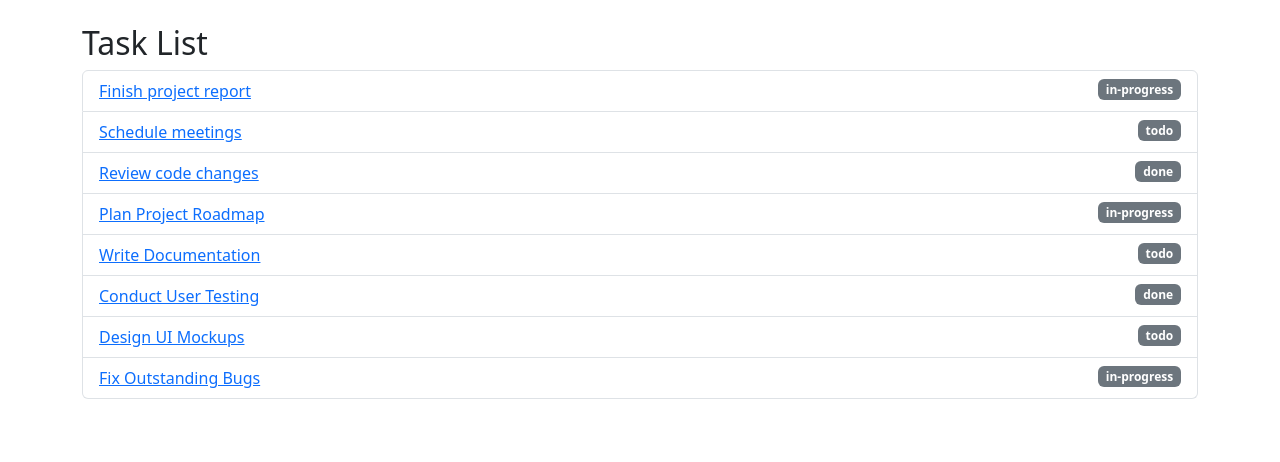
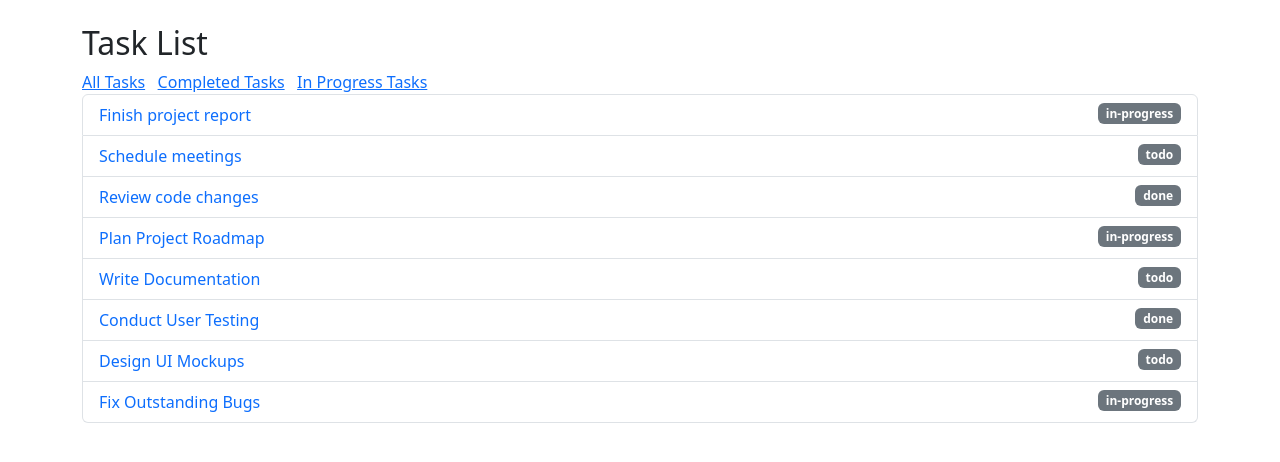
Before and after one commit to dheerajskAtRiskHawk/task-app, an Angular app: page /tasks in a window 1280 px wide. Shown: the top 462 px of the page. Built offline with nearby package versions, Linux system fonts and the light colour scheme.

Commit message:
Query params.

```diff
--- a/src/app/task/task-list/task-list.component.css
+++ b/src/app/task/task-list/task-list.component.css
@@ -0,0 +1,4 @@
+
+.task-item{
+    text-decoration: none;
+}
--- a/src/app/task/task-list/task-list.component.html
+++ b/src/app/task/task-list/task-list.component.html
@@ -2,9 +2,13 @@
 <div class="container mb-4 mt-4">
     <h2>Task List</h2>
 
+    <a routerLink="/tasks">All Tasks</a> &nbsp;
+    <a routerLink="/tasks" [queryParams]="{'status':'done'}">Completed Tasks</a> &nbsp;
+    <a routerLink="/tasks" [queryParams]="{'status':'in-progress'}">In Progress Tasks</a>
+
     <ul class="list-group">
         <li *ngFor="let task of tasks" class="list-group-item">
-           <a routerLink="/tasks/{{task.id}}"> {{ task.title }}</a>
+           <a class="task-item" routerLink="/tasks/{{task.id}}"> {{ task.title }}</a>
             <span class="badge bg-secondary float-end">{{ task.status }}</span>
         </li>
     </ul>
--- a/src/app/task/task-list/task-list.component.ts
+++ b/src/app/task/task-list/task-list.component.ts
@@ -1,6 +1,7 @@
 import { Component } from '@angular/core';
 import { Task } from '../task.model';
 import * as tasksData from '../../../assets/tasks.json';
+import { ActivatedRoute } from '@angular/router';
 
 
 @Component({
@@ -9,11 +10,30 @@ import * as tasksData from '../../../assets/tasks.json';
   styleUrl: './task-list.component.css'
 })
 export class TaskListComponent {
+
+  constructor(private route: ActivatedRoute){
+
+  }
+
   tasks: Task[] = [];
 
   ngOnInit() {
+    // const status = this.route.snapshot.queryParamMap.get('status');
+    this.route.queryParams.subscribe((params)=>{
+      const status = params["status"];
+      console.log(status)
+      if(status){
+        this.tasks = tasksData.tasks.filter(i => i.status == status) as Task[]
+      } else {
+        this.tasks = tasksData.tasks as Task[]
+
+      }
+
+    })
+
+    console.log(status);
+
     console.log(tasksData.tasks)
-    this.tasks = tasksData.tasks as [];
     console.log(tasksData)
   }
 }
```
